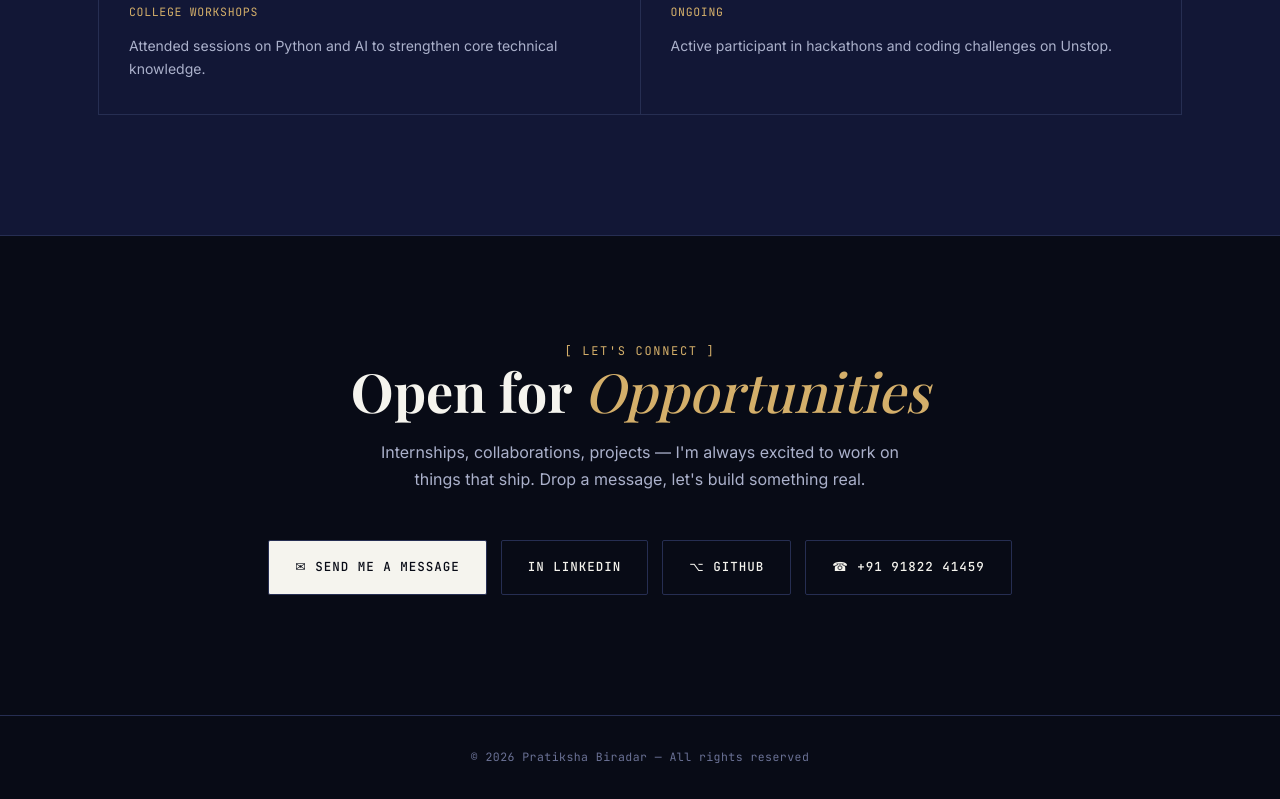
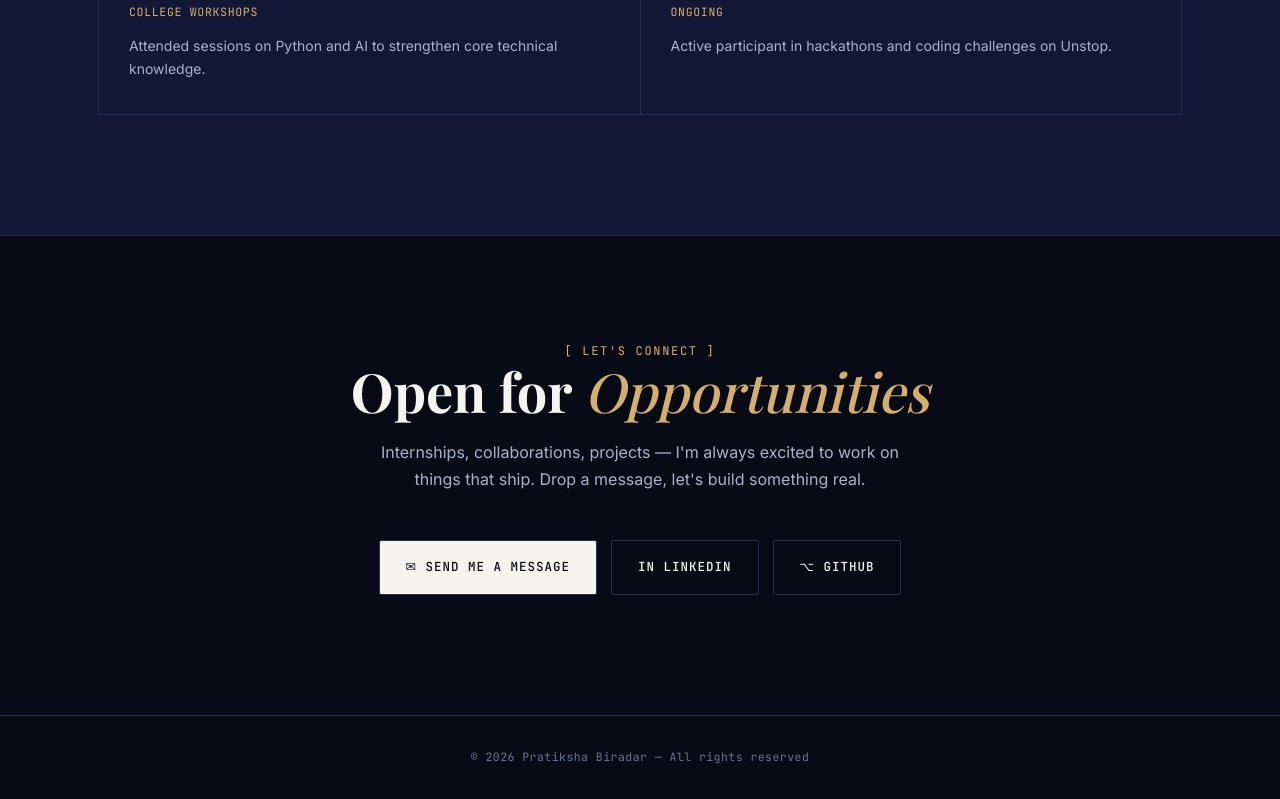
Before and after one commit to biradarpratiksha05/biradarpratiksha05.github.io, a plain HTML site: page index.html in a window 1280 px wide. Shown: the part 7339-8138 px from the top of the page. Drawn offline with nearby package versions, Linux system fonts and the light colour scheme; a web font is replaced by a local one.

Commit message:
Remove phone number link from index.html
Removed phone number link from contact section.

```diff
--- a/index.html
+++ b/index.html
@@ -649,7 +649,6 @@ model.<span class="fn">fit</span>(x_train, y_train)<br><br>
         <a href="mailto:biradarpratiksha05@gmail.com" class="primary">✉ Send Me a Message</a>
         <a href="https://www.linkedin.com/in/pratikshabiradar05" target="_blank" rel="noopener">in LinkedIn</a>
         <a href="https://github.com/biradarpratiksha05" target="_blank" rel="noopener">⌥ GitHub</a>
-        <a href="tel:+919182241459">☎ +91 91822 41459</a>
       </div>
     </div>
   </section>
```
